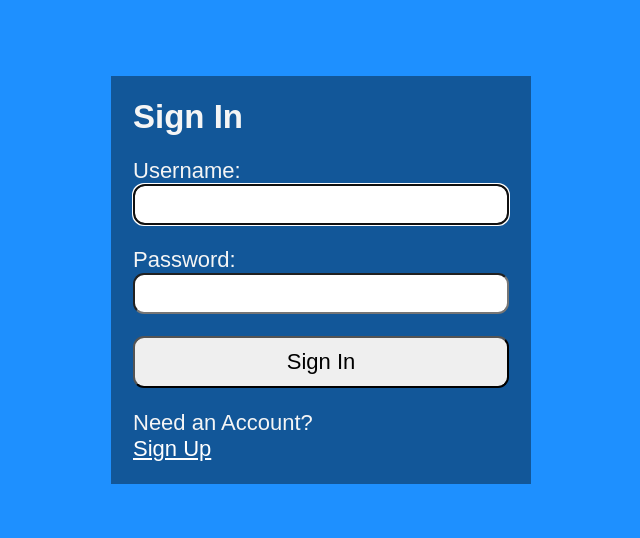
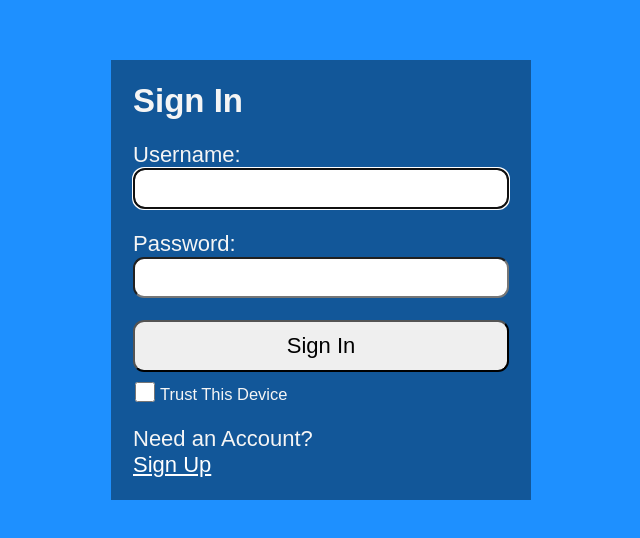
Before and after one commit to midcenturydude7/react-registration-form-app, a React (Vite) app: page /login in a window 1280 px wide. Shown: the part 120-658 px from the top of the page, without its empty margins (319-959 px from the left). Built offline with nearby package versions, Linux system fonts and the light colour scheme.

Commit message:
Added persistent login functionality and stored it in a refresh token in memory

```diff
--- a/src/components/Home.jsx
+++ b/src/components/Home.jsx
@@ -1,15 +1,13 @@
 import React from "react";
 import { useNavigate, Link } from "react-router-dom";
-import AuthContext from "../context/AuthProvider";
+import useLogout from "../hooks/useLogout";
 
 function Home() {
-  const { setAuth } = React.useContext(AuthContext);
   const navigate = useNavigate();
+  const logout = useLogout();
 
-  async function logout() {
-    // if used in more components, this should be in context
-    // axios to /logout endpoint
-    setAuth({});
+  async function signOut() {
+    await logout();
     navigate("/linkpage");
   }
 
@@ -27,7 +25,7 @@ function Home() {
       <br />
       <Link to="/linkpage">Go to the link page</Link>
       <div className="flexGrow">
-        <button onClick={logout}>Sign Out</button>
+        <button onClick={signOut}>Sign Out</button>
       </div>
     </section>
   );
--- a/src/components/Login.jsx
+++ b/src/components/Login.jsx
@@ -6,7 +6,7 @@ import axios from "../api/axios";
 const LOGIN_URL = "/auth";
 
 function Login() {
-  const { setAuth } = useAuth();
+  const { setAuth, persist, setPersist } = useAuth();
 
   const navigate = useNavigate();
   const location = useLocation();
@@ -63,6 +63,14 @@ function Login() {
     }
   }
 
+  React.useEffect(() => {
+    localStorage.setItem("persist", persist);
+  }, [persist]);
+
+  function togglePersist() {
+    setPersist((prev) => !prev);
+  }
+
   return (
     <section>
       <p
@@ -93,6 +101,15 @@ function Login() {
           required
         />
         <button>Sign In</button>
+        <div className="persistCheck">
+          <input
+            type="checkbox"
+            id="persist"
+            onChange={togglePersist}
+            checked={persist}
+          />
+          <label htmlFor="persist">Trust This Device</label>
+        </div>
       </form>
       <p>
         Need an Account?
--- a/src/components/PersistLogin.jsx
+++ b/src/components/PersistLogin.jsx
@@ -6,20 +6,23 @@ import useAuth from "../hooks/useAuth";
 function PersistLogin() {
   const [isLoading, setIsLoading] = React.useState(true);
   const refresh = useRefreshToken();
-  const { auth } = useAuth;
+  const { auth, persist } = useAuth();
 
   React.useEffect(() => {
+    let isMounted = true;
     async function verifyRefreshToken() {
       try {
         await refresh();
       } catch (err) {
         console.log(err);
       } finally {
-        setIsLoading(false);
+        isMounted && setIsLoading(false);
       }
     }
 
     !auth?.accessToken ? verifyRefreshToken() : setIsLoading(false);
+
+    return () => (isMounted = false);
   }, []);
 
   React.useEffect(() => {
@@ -27,7 +30,9 @@ function PersistLogin() {
     console.log(`authToken: ${JSON.stringify(auth?.accessToken)}`);
   }, [isLoading]);
 
-  return <>{isLoading ? <p>Loading...</p> : <Outlet />}</>;
+  return (
+    <>{!persist ? <Outlet /> : isLoading ? <p>Loading...</p> : <Outlet />}</>
+  );
 }
 
 export default PersistLogin;
--- a/src/context/AuthProvider.jsx
+++ b/src/context/AuthProvider.jsx
@@ -4,9 +4,12 @@ const AuthContext = React.createContext({});
 
 export function AuthProvider({ children }) {
   const [auth, setAuth] = React.useState({});
+  const [persist, setPersist] = React.useState(
+    JSON.parse(localStorage.getItem("persist")) || false
+  );
 
   return (
-    <AuthContext.Provider value={{ auth, setAuth }}>
+    <AuthContext.Provider value={{ auth, setAuth, persist, setPersist }}>
       {children}
     </AuthContext.Provider>
   );
--- /dev/null
+++ b/src/hooks/useLogout.js
@@ -0,0 +1,21 @@
+import axios from "../api/axios";
+import useAuth from "./useAuth";
+
+function useLogout() {
+  const { setAuth } = useAuth();
+
+  async function logout() {
+    setAuth({});
+    try {
+      const response = await axios.get("/logout", {
+        withCredentials: true,
+      });
+    } catch (err) {
+      console.log(err);
+    }
+  }
+
+  return logout;
+}
+
+export default useLogout;
--- a/src/index.css
+++ b/src/index.css
@@ -68,6 +68,20 @@ button {
   cursor: pointer;
 }
 
+ul {
+  list-style-type: none;
+  margin-left: 0.25em;
+}
+
+li {
+  margin-top: 0.35em;
+  text-decoration: underline;
+}
+
+li:last-child {
+  margin-bottom: 2em;
+}
+
 .instructions {
   font-size: 0.75rem;
   border-radius: 0.5rem;
@@ -113,6 +127,24 @@ button {
   display: inline-block;
 }
 
+.persistCheck {
+  font-size: 0.75rem;
+  margin-top: 10px;
+  display: flex;
+  justify-content: flex-start;
+  align-items: flex-end;
+}
+
+.persistCheck label {
+  margin: 0;
+}
+
+[type="checkbox"] {
+  height: 20px;
+  width: 20px;
+  margin: 0 5px 2px 2px;
+}
+
 .flexGrow {
   flex-grow: 1;
   display: flex;
```
